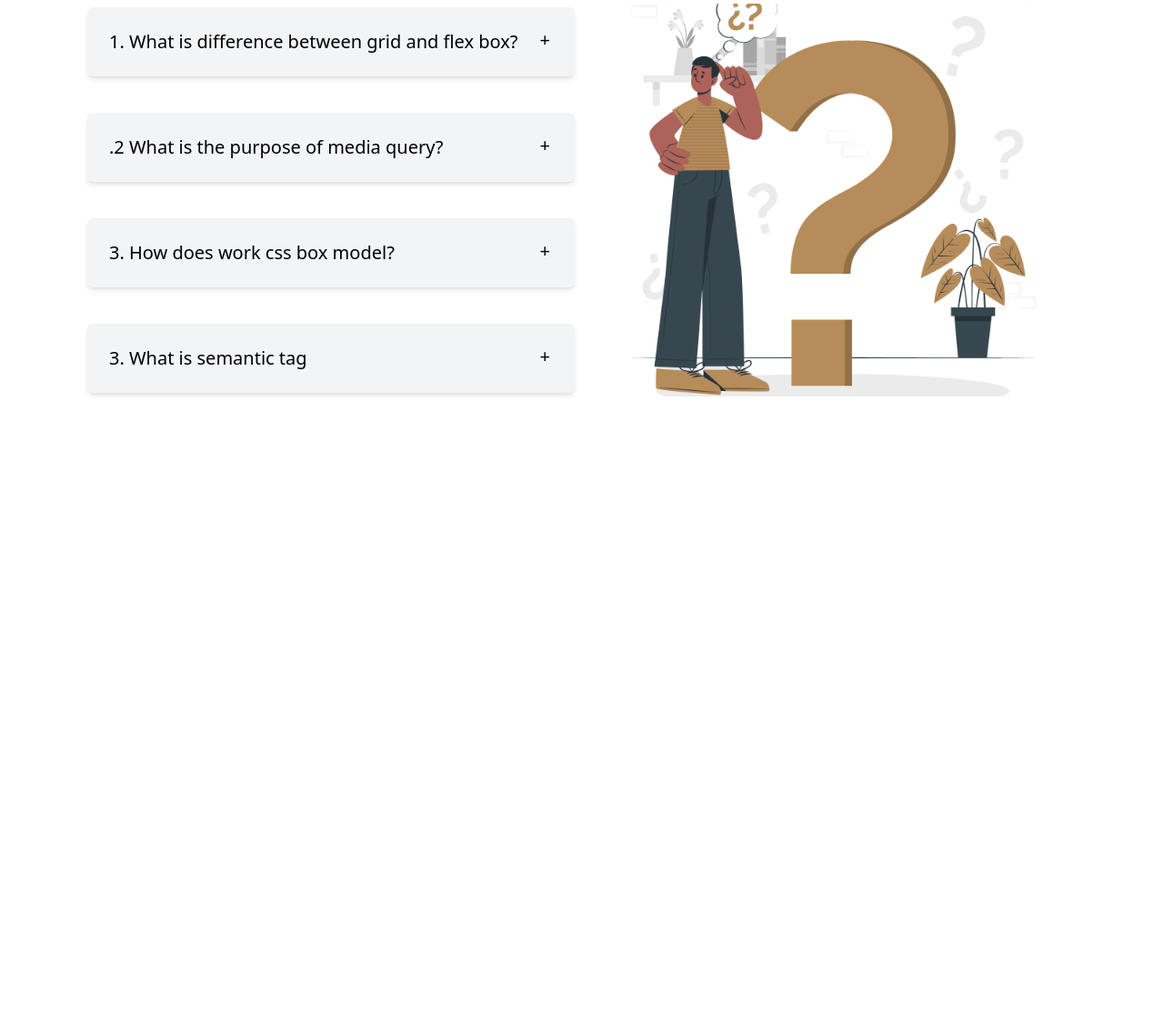
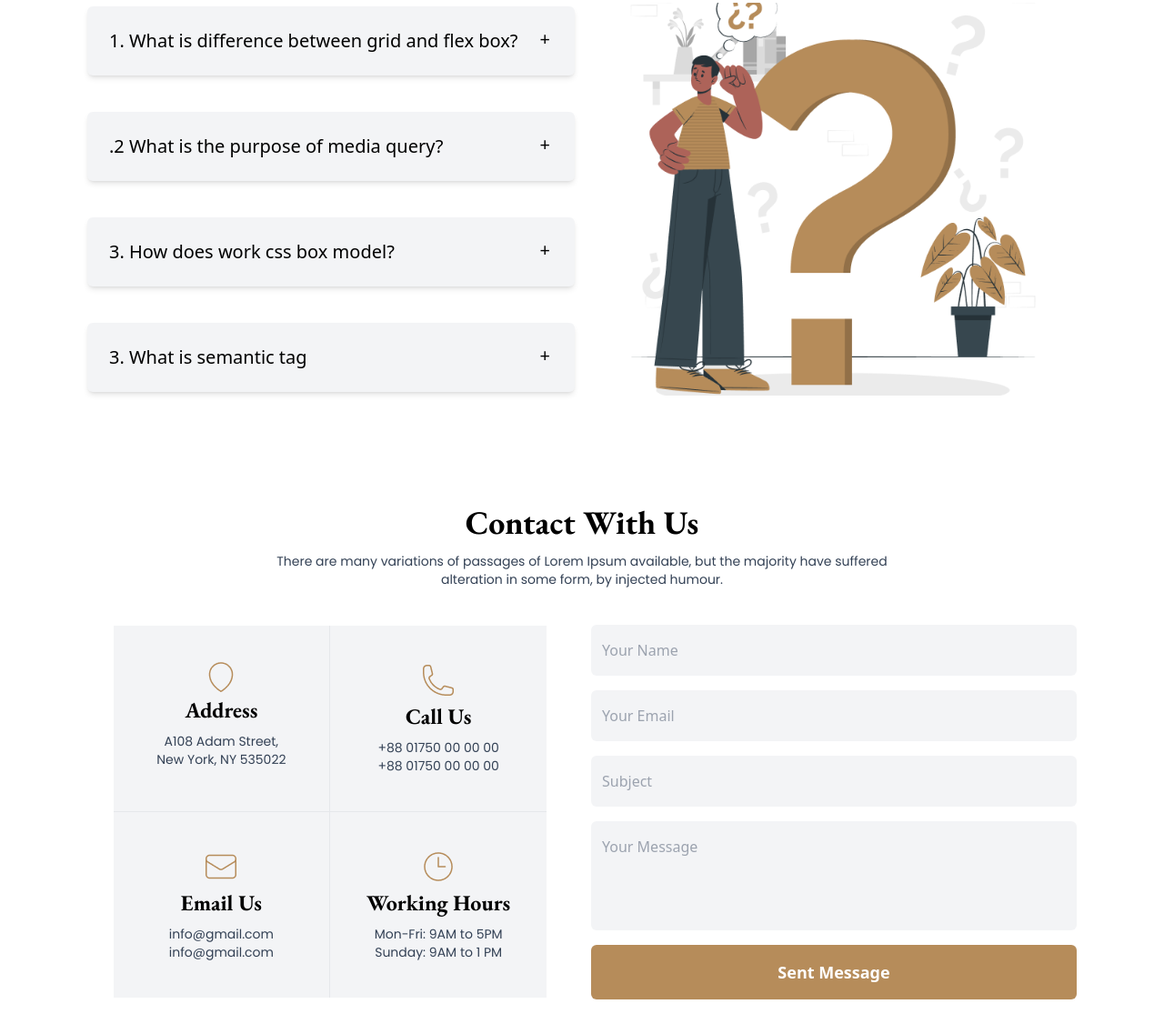
Before and after one commit to redwan100/third-assignment, a website: page index.html in a window 1280 px wide. Shown: the part 2502-3639 px from the top of the page at 91% size. Before the commit the page ends 3018 px from the top, so only its background shows below. Drawn offline with nearby package versions, Linux system fonts and the light colour scheme.

Commit message:
added contact section

```diff
--- a/index.html
+++ b/index.html
@@ -231,9 +231,7 @@
             </div>
 
             <!-- CARD 6--------------- -->
-            <div
-              class="p-10 space-y-6 text-center md:border-b border-slate-200"
-            >
+            <div class="p-10 space-y-6 text-center border-slate-200">
               <img
                 class="w-max mx-auto block"
                 src="./assets/images/tax.png"
@@ -427,15 +425,18 @@
               <div>
                 <div
                   tabindex="0"
-                class="collapse collapse-plus  bg-gray-100  rounded-md shadow-md p-2"
+                  class="collapse collapse-plus bg-gray-100 rounded-md shadow-md p-2"
                 >
                   <div class="collapse-title text-xl font-medium">
                     1. What is difference between grid and flex box?
                   </div>
                   <div class="collapse-content">
                     <p class="text-sm text-slate-700">
-                    Main difference flex box has been designed as a one-dimensional presentation.
-                    CSS Grid Layout, is a two-dimensional grid-based layout system with rows and columns, making it easier to design web pages without having to use floats and positioning
+                      Main difference flex box has been designed as a
+                      one-dimensional presentation. CSS Grid Layout, is a
+                      two-dimensional grid-based layout system with rows and
+                      columns, making it easier to design web pages without
+                      having to use floats and positioning
                     </p>
                   </div>
                 </div>
@@ -445,14 +446,16 @@
               <div>
                 <div
                   tabindex="0"
-                class="collapse collapse-plus  bg-gray-100  rounded-md shadow-md p-2"
+                  class="collapse collapse-plus bg-gray-100 rounded-md shadow-md p-2"
                 >
                   <div class="collapse-title text-xl font-medium">
                     .2 What is the purpose of media query?
                   </div>
                   <div class="collapse-content">
                     <p class="text-sm text-slate-700">
-                   Media queries is a feature of CSS 3 allowing content rendering to adapt to different conditions such as screen resolution
+                      Media queries is a feature of CSS 3 allowing content
+                      rendering to adapt to different conditions such as screen
+                      resolution
                     </p>
                   </div>
                 </div>
@@ -461,14 +464,19 @@
               <div>
                 <div
                   tabindex="0"
-                class="collapse collapse-plus  bg-gray-100  rounded-md shadow-md p-2"
+                  class="collapse collapse-plus bg-gray-100 rounded-md shadow-md p-2"
                 >
                   <div class="collapse-title text-xl font-medium">
                     3. How does work css box model?
                   </div>
                   <div class="collapse-content">
                     <p class="text-sm text-slate-700">
-                    A box in CSS consists of a content area, which is where any text, images, or other HTML elements are displayed. This is optionally surrounded by padding, a border, and a margin, on one or more sides. The box model describes how these elements work together to create a box as displayed by CSS.
+                      A box in CSS consists of a content area, which is where
+                      any text, images, or other HTML elements are displayed.
+                      This is optionally surrounded by padding, a border, and a
+                      margin, on one or more sides. The box model describes how
+                      these elements work together to create a box as displayed
+                      by CSS.
                     </p>
                   </div>
                 </div>
@@ -478,24 +486,95 @@
               <div>
                 <div
                   tabindex="0"
-                class="collapse collapse-plus  bg-gray-100 rounded-md shadow-md p-2"
+                  class="collapse collapse-plus bg-gray-100 rounded-md shadow-md p-2"
                 >
                   <div class="collapse-title text-xl font-medium">
                     3. What is semantic tag
                   </div>
                   <div class="collapse-content">
                     <p class="text-sm text-slate-700">
-                    The HTML semantics refers to the tags that provide meaning to an HTML page rather than just presentation. It makes HTML more comprehensible by better defining the different sections and layout of web pages. This article will focus on ‘What is Semantics in HTML’.
+                      The HTML semantics refers to the tags that provide meaning
+                      to an HTML page rather than just presentation. It makes
+                      HTML more comprehensible by better defining the different
+                      sections and layout of web pages. This article will focus
+                      on ‘What is Semantics in HTML’.
                     </p>
                   </div>
                 </div>
               </div>
-
             </div>
 
             <!-- right--------------------- -->
             <div class="p-10 w-full">
-            <img class="w-full max-h-[27rem]  object-cover" src="./assets/images/faq.png" alt="">
+              <img
+                class="w-full max-h-[27rem] object-cover"
+                src="./assets/images/faq.png"
+                alt=""
+              />
+            </div>
+          </div>
+        </div>
+      </section>
+
+      <!-- CONTACT SECTION START--------------------  -->
+      <section class="py-10 w-full">
+        <div class="container mx-auto w-[85%]">
+          <div class="max-w-[700px] mx-auto text-center">
+            <h1 class="text-4xl font-bold mb-3">Contact With Us</h1>
+            <p class="text-sm text-slate-700">
+              There are many variations of passages of Lorem Ipsum available,
+              but the majority have suffered alteration in some form, by
+              injected humour.
+            </p>
+          </div>
+
+
+          <!-- CONTACT FORM---------------- -->
+          <div class="py-10 grid gap-10  items-center justify-center grid-cols-1 md:grid-cols-2 md:gap-5">
+            <!-- LEFT-------------------- -->
+            <div class="grid gap-4 sm:gap-0 grid-cols-1 mx-auto sm:grid-cols-2">
+                <!-- BOX 1------------------ -->
+                <div class="bg-gray-100 p-10 text-center sm:border-r sm:border-b border-gray-200">
+                    <img class="w-max mx-auto mb-1" src="./assets/images/address.png" alt="">
+                    <h1 class="text-2xl font-bold mb-2">Address</h1>
+                    <p class="text-sm text-slate-700">A108 Adam Street,</p>
+                    <p class="text-sm text-slate-700">New York, NY 535022</p>
+                </div>
+
+                <!-- BOX 2------------------ -->
+                <div class="bg-gray-100 p-10 text-center sm:border-b border-gray-200">
+                    <img class="w-max mx-auto mb-1" src="./assets/images/call.png" alt="">
+                    <h1 class="text-2xl font-bold mb-2">Call Us</h1>
+                    <p class="text-sm text-slate-700">+88 01750 00 00 00</p>
+                    <p class="text-sm text-slate-700">+88 01750 00 00 00</p>
+                </div>
+
+
+                <!-- BOX 3------------------ -->
+               <div class="bg-gray-100 p-10 text-center sm:border-r border-gray-200">
+                    <img class="w-max mx-auto mb-1" src="./assets/images/email.png" alt="">
+                    <h1 class="text-2xl font-bold mb-2">Email Us</h1>
+                    <p class="text-sm text-slate-700">info@gmail.com</p>
+                    <p class="text-sm text-slate-700">info@gmail.com</p>
+                </div>
+
+                <!-- BOX 4------------------ -->
+               <div class="bg-gray-100 p-10 text-center w-max sm:w-full">
+                    <img class="w-max mx-auto mb-1" src="./assets/images/time.png" alt="">
+                    <h1 class="text-2xl font-bold mb-2">Working Hours</h1>
+                    <p class="text-sm text-slate-700">Mon-Fri: 9AM to 5PM</p>
+                    <p class="text-sm text-slate-700">Sunday: 9AM to 1 PM</p>
+                </div>
+            </div>
+
+
+            <!-- RIGHT-------------------- -->
+            <div class="grid gap-4 grid-cols-1">
+                <input class="bg-gray-100 outline-none py-4 px-3 rounded-md" type="text" placeholder="Your Name">
+                <input class="bg-gray-100 outline-none py-4 px-3 rounded-md" type="email" placeholder="Your Email">
+                <input class="bg-gray-100 outline-none py-4 px-3 rounded-md" type="text" placeholder="Subject">
+                <textarea class="bg-gray-100 outline-none py-4 px-3 w-full h-[120px] rounded-md resize-none" placeholder="Your Message"></textarea>
+                <button class="bg-[#B68C5A] outline-none py-4 px-3 rounded-md text-white font-semibold text-lg capitalize">sent message</button>
             </div>
 
 
```
Lines whose indentation alone changed are shown as unchanged.
